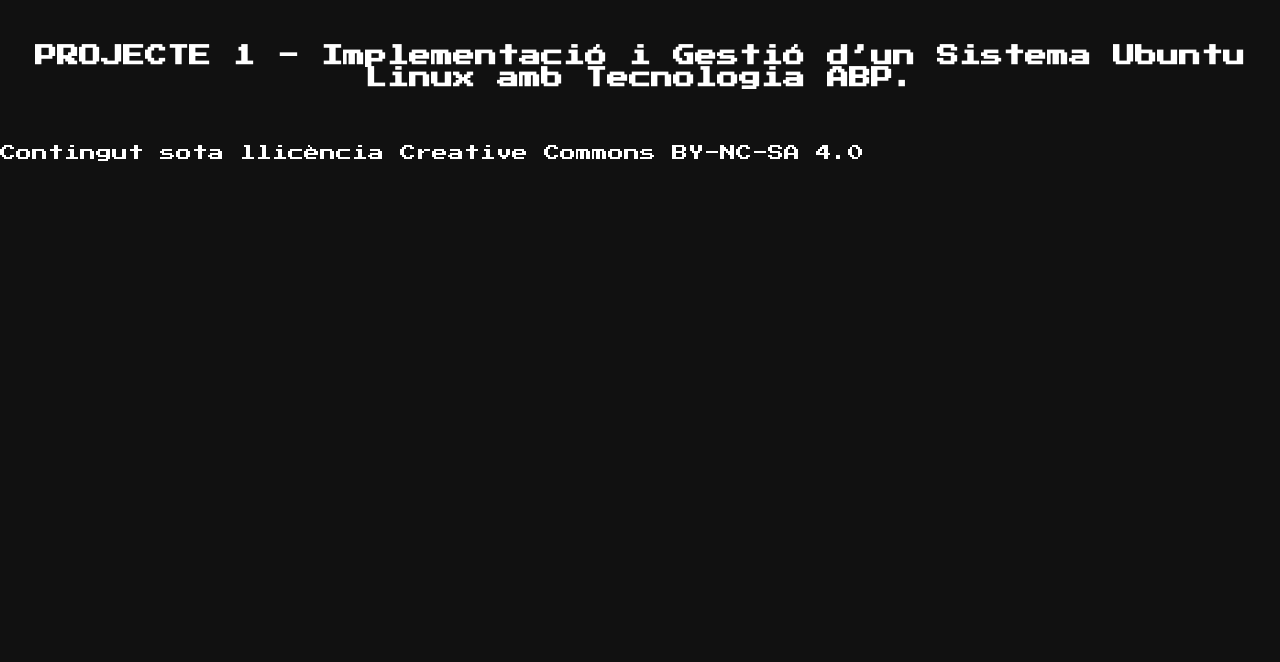
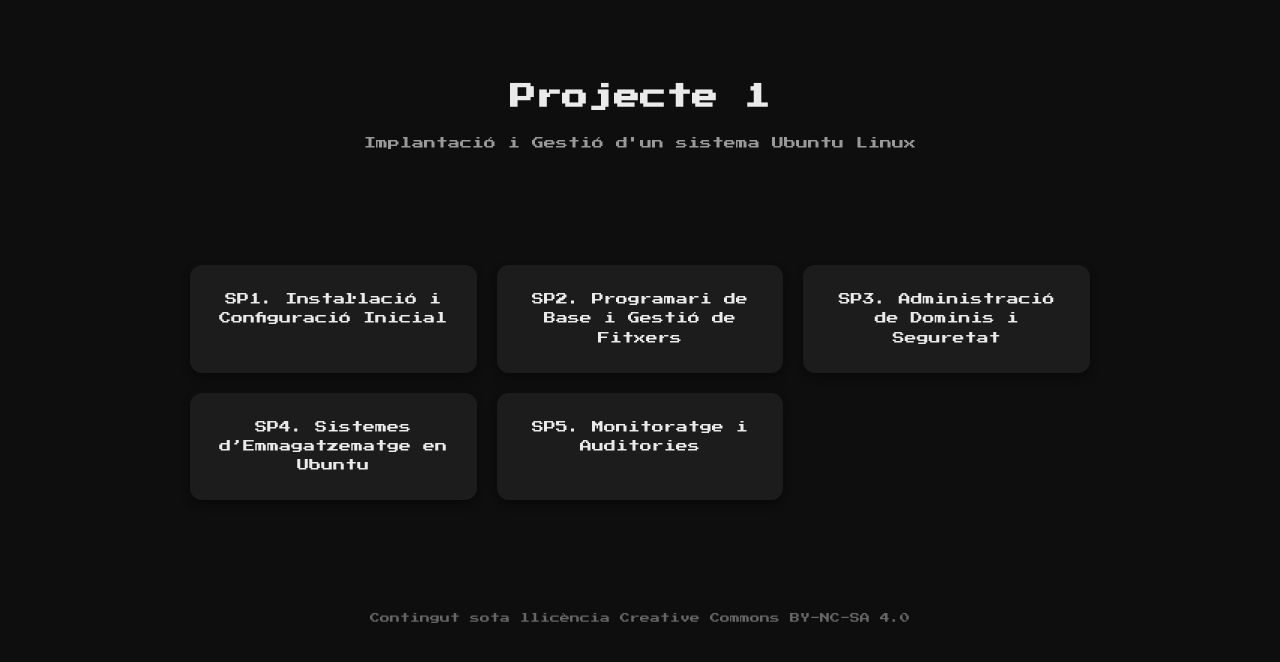
Before and after one commit to razvan-ng/ISOPJ1, a Jekyll site: the page built from index.md, in a window 1280 px wide. Shown: the top 662 px of the page. Built offline with Jekyll 4.4.1, drawn with Linux system fonts in a browser that asks for light colours.

Commit message:
Update default.html

```diff
--- a/_layouts/default.html
+++ b/_layouts/default.html
@@ -3,86 +3,97 @@
 <head>
   <meta charset="UTF-8">
   <meta name="viewport" content="width=device-width, initial-scale=1.0">
-  <title>{{ page.title | default: site.title }}</title>
+  <title>Pantalla d'Inici – Projecte Ubuntu</title>
   <link href="https://fonts.googleapis.com/css2?family=Press+Start+2P&display=swap" rel="stylesheet">
   <style>
     body {
-      background: #111;
-      color: #fff;
+      background: #0e0e0e;
+      color: #eaeaea;
       font-family: 'Press Start 2P', cursive;
       margin: 0;
       padding: 0;
+      line-height: 1.6;
     }
 
     header {
       text-align: center;
-      padding: 30px 10px;
-      position: relative;
-      z-index: 2;
+      padding: 60px 20px 30px;
     }
 
-    h1 {
-      font-size: 22px;
-      margin-bottom: 10px;
+    header h1 {
+      font-size: 26px;
+      margin-bottom: 15px;
     }
 
-    p.subtitle {
+    header p.subtitle {
       font-size: 12px;
-      color: #aaa;
+      color: #999;
     }
 
     .container {
       max-width: 900px;
-      margin: 20px auto;
-      padding: 20px;
-      text-align: left;
-      position: relative;
-      z-index: 2;
-    }
-
-    .content {
-      background: rgba(0,0,0,0.7);
-      border-radius: 12px;
+      margin: 0 auto;
       padding: 20px;
     }
 
+    nav ul {
+      list-style: none;
+      padding: 0;
+      margin: 50px 0;
+      display: grid;
+      grid-template-columns: repeat(auto-fit, minmax(250px, 1fr));
+      gap: 20px;
+    }
 
+    nav ul li {
+      background: #1c1c1c;
+      padding: 25px;
+      border-radius: 12px;
+      text-align: center;
+      box-shadow: 0 4px 8px rgba(0,0,0,0.4);
+      transition: transform 0.2s, background 0.3s;
+    }
+
+    nav ul li:hover {
+      transform: translateY(-5px);
+      background: #292929;
+    }
+
+    nav ul li a {
+      color: #eaeaea;
+      text-decoration: none;
+      font-size: 12px;
+      display: block;
+    }
+
+    footer {
+      text-align: center;
+      padding: 30px;
+      font-size: 10px;
+      color: #666;
+    }
   </style>
 </head>
 <body>
   <header>
-    <h1>{{ page.title | default: site.title }}</h1>
-    {% if page.subtitle %}
-      <p class="subtitle">{{ page.subtitle }}</p>
-    {% endif %}
+    <h1>Projecte 1</h1>
+    <p class="subtitle">Implantació i Gestió d'un sistema Ubuntu Linux</p>
   </header>
 
+  <div class="container">
+    <nav>
+      <ul>
+        <li><a href="sp1.html">SP1. Instal·lació i Configuració Inicial</a></li>
+        <li><a href="sp2.html">SP2. Programari de Base i Gestió de Fitxers</a></li>
+        <li><a href="sp3.html">SP3. Administració de Dominis i Seguretat</a></li>
+        <li><a href="sp4.html">SP4. Sistemes d’Emmagatzematge en Ubuntu</a></li>
+        <li><a href="sp5.html">SP5. Monitoratge i Auditories</a></li>
+      </ul>
+    </nav>
+  </div>
 
   <footer>
     <p>Contingut sota llicència Creative Commons BY-NC-SA 4.0</p>
   </footer>
-
-  <script>
-    // Control música
-    const music = document.getElementById('bg-music');
-    const btn = document.querySelector('.music-control');
-    function toggleMusic() {
-      if (music.paused) {
-        music.play();
-        btn.textContent = "⏸ Pausa Música";
-      } else {
-        music.pause();
-        btn.textContent = "▶️ Reprodueix Música";
-      }
-    }
-
-    // Reajustar quan es canvia la mida de la finestra
-    window.addEventListener("resize", () => {
-      dancers.forEach((d, i) => {
-        positions[i].x = Math.min(positions[i].x, window.innerWidth - d.offsetWidth);
-        positions[i].y = Math.min(positions[i].y, window.innerHeight - d.offsetHeight);
-      });
-    });
-  </script>
 </body>
 </html>
```
